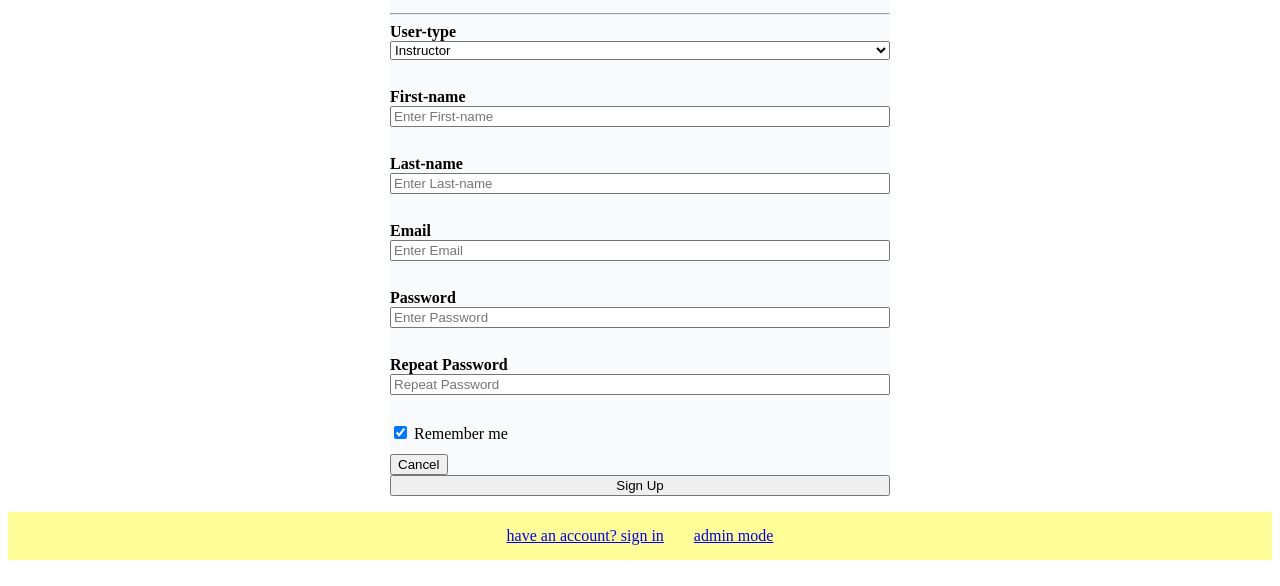
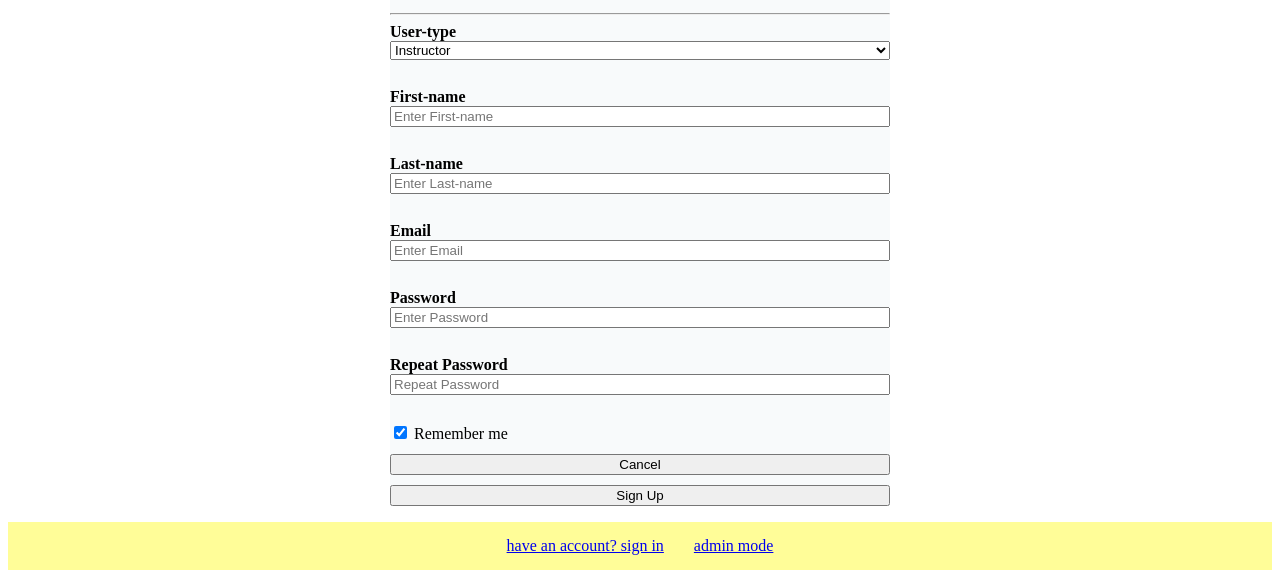
Before and after one commit to kanvile/kanvile.github.io, a plain HTML site: page html/signUp.html in a window 1280 px wide. Shown: the part 413-999 px from the top of the page. Drawn offline with Linux system fonts and the light colour scheme.

Commit message:
signup modify

```diff
--- a/css/signUp.css
+++ b/css/signUp.css
@@ -26,7 +26,7 @@ form {
     background-color: #f8fafb;
     margin-top: 10px;
 }
-.signupbtn, .container input[type=email], .container input[type=password], .container input[type=text], .container select {
+.signupbtn, .cancelbtn, .container input[type=email], .container input[type=password], .container input[type=text], .container select {
     width: 100%;
     display: block;
     margin-bottom: 10px;
```
